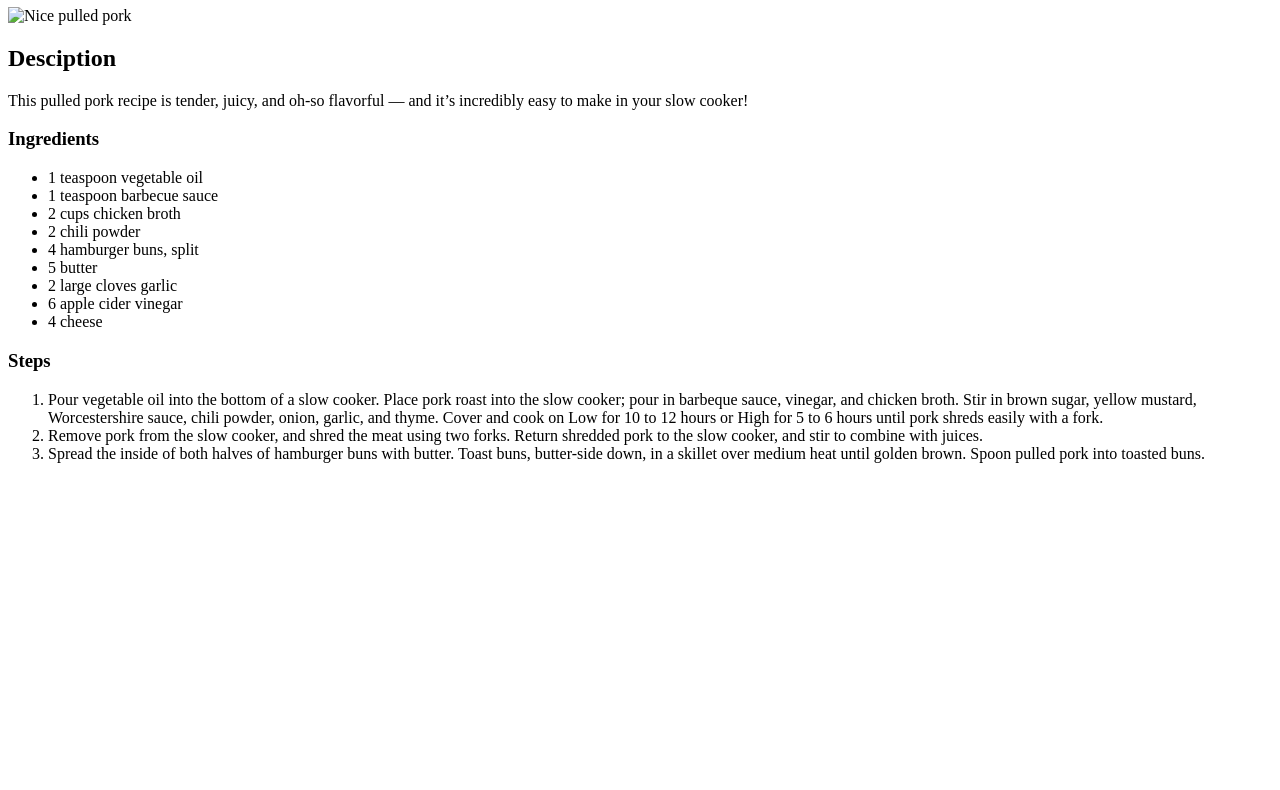
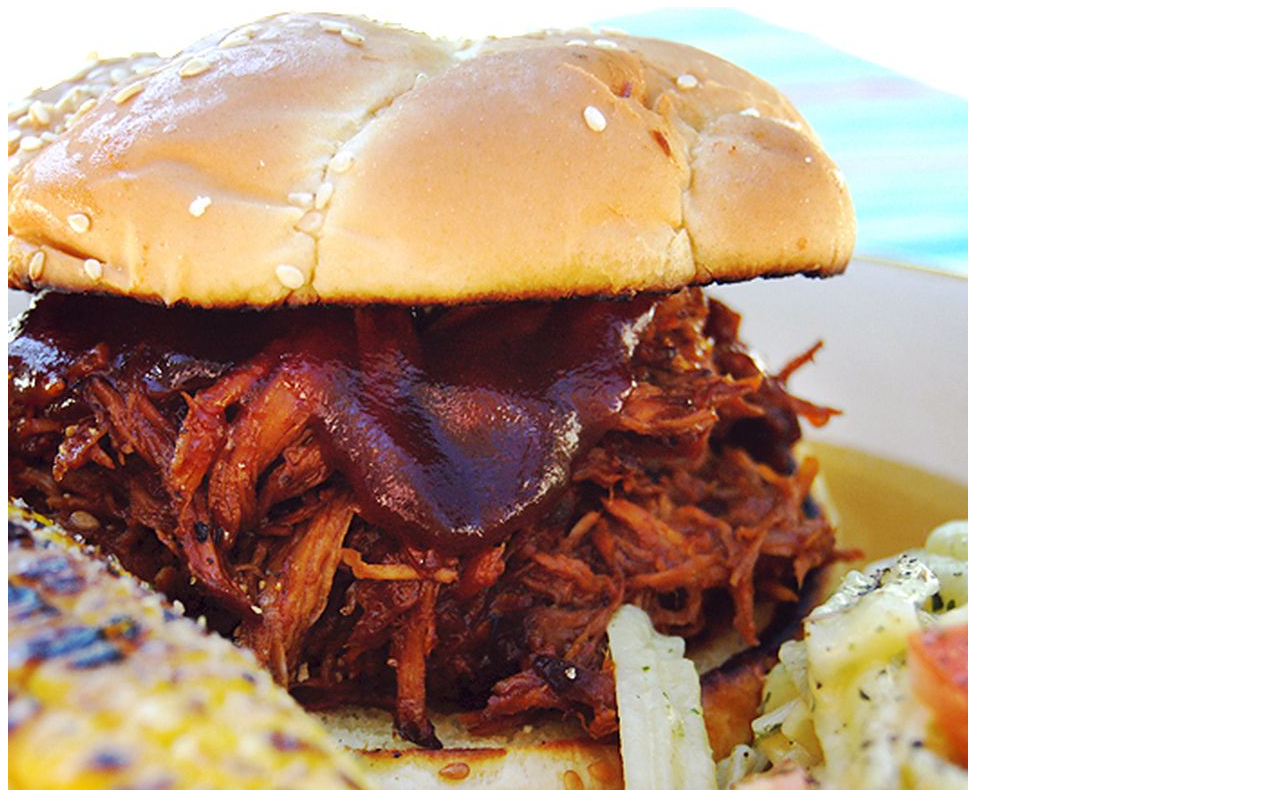
Before and after one commit to dondiego89/odin-recipes, a plain HTML site: page recipes/burger.html in a window 1280 px wide. Shown: the part 73-863 px from the top of the page. Before the commit the page ends 800 px from the top, so only its background shows below. Drawn offline with Linux system fonts and the light colour scheme.

Commit message:
opdatering2

```diff
--- a/recipes/burger.html
+++ b/recipes/burger.html
@@ -8,7 +8,7 @@
 
         <body>
             <h1>Pulled Pork Burger</h1>
-            <img src="recipes/images/pulledporkburger.jpg" alt="Nice pulled pork">
+            <img src="images/pulledporkburger.jpg" alt="Nice pulled pork">
             <h2>Desciption</h2>
                 <p>This pulled pork recipe is tender, juicy, and oh-so flavorful — and it’s incredibly easy to make in your slow cooker!</p>
                 <h3>Ingredients</h3>
@@ -30,6 +30,5 @@
               <li>Spread the inside of both halves of hamburger buns with butter. Toast buns, butter-side down, in a skillet over medium heat until golden brown. Spoon pulled pork into toasted buns.</li>
              </ol>
         </body>
-        </body>
 
     </html>
```
Also changed, not shown: recipes/cheesecake.html (deleted).
